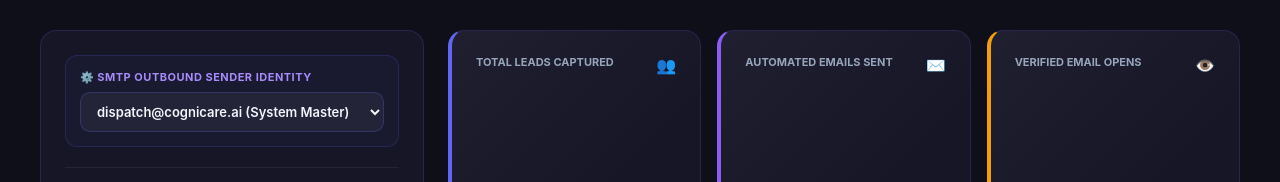
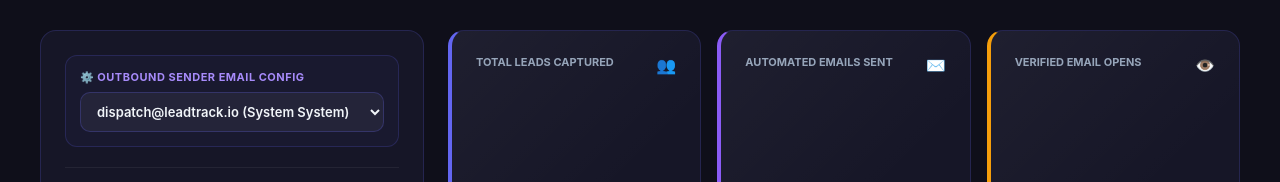
Before and after one commit to Ananyav08/LeadTrack, a React (Vite) app in the folder frontend/: page / in a window 1280 px wide. Shown: the part 144-326 px from the top of the page. Built offline with nearby package versions, Linux system fonts and the light colour scheme.

Commit message:
Update App.jsx

```diff
--- a/frontend/src/App.jsx
+++ b/frontend/src/App.jsx
@@ -4,8 +4,8 @@ export default function App() {
   const [formData, setFormData] = useState({ name: '', email: '', phone: '', company: '', requirement: '' });
   const [msg, setMsg] = useState('');
 
-  // Custom Configuration: Define the active outbound sender email identity
-  const [senderEmail, setSenderEmail] = useState('dispatch@cognicare.ai');
+  // Custom Configuration: Updated to match your project name 'LeadTrack'
+  const [senderEmail, setSenderEmail] = useState('dispatch@leadtrack.io');
 
   const [leads, setLeads] = useState([
     { id: 1, name: 'Rahul Sharma', email: 'rahul@gmail.com', phone: '9876543210', company: 'ABC Pvt Ltd', requirement: 'Need AI automation integration', timestamp: '2026-06-25 15:12:04', opened: true, clicked: false },
@@ -44,7 +44,6 @@ export default function App() {
     };
     setLeads([newLead, ...leads]);
 
-    // Explicit system feedback referencing the authenticated sender profile block
     setMsg(`✅ Inbound route executed. Tracking sequence dispatched via secure relay: ${senderEmail}`);
     setFormData({ name: '', email: '', phone: '', company: '', requirement: '' });
     setTimeout(() => setMsg(''), 5000);
@@ -77,13 +76,13 @@ export default function App() {
         {/* Form and Metrics Section */}
         <div style={{ display: 'grid', gridTemplateColumns: 'repeat(auto-fit, minmax(300px, 1fr))', gap: '24px' }}>
 
-          {/* Form Card with Injected Sender Configuration Box */}
+          {/* Form Card */}
           <div className="glass" style={{ padding: '24px', display: 'flex', flexDirection: 'column', gap: '20px' }}>
 
-            {/* Sender Email Global Selector Block */}
+            {/* Sender Email Global Selector Block - Simplified Labels */}
             <div style={{ background: 'rgba(99, 102, 241, 0.04)', border: '1px solid var(--border)', padding: '14px', borderRadius: '12px' }}>
               <label style={{ fontSize: '11px', fontWeight: '700', color: '#a78bfa', textTransform: 'uppercase', display: 'block', marginBottom: '8px', letterSpacing: '0.5px' }}>
-                ⚙️ SMTP Outbound Sender Identity
+                ⚙️ Outbound Sender Email Config
               </label>
               <select
                 value={senderEmail}
@@ -91,9 +90,9 @@ export default function App() {
                 className="input-field"
                 style={{ padding: '10px 12px', fontSize: '13px', cursor: 'pointer', fontWeight: '600', color: 'var(--text-primary)' }}
               >
-                <option value="dispatch@cognicare.ai" style={{ background: 'var(--bg-card)' }}>dispatch@cognicare.ai (System Master)</option>
-                <option value="sales@cognicare.ai" style={{ background: 'var(--bg-card)' }}>sales@cognicare.ai (Growth Desk)</option>
-                <option value="no-reply@cognicare.ai" style={{ background: 'var(--bg-card)' }}>no-reply@cognicare.ai (Automation Core)</option>
+                <option value="dispatch@leadtrack.io" style={{ background: 'var(--bg-card)' }}>dispatch@leadtrack.io (System System)</option>
+                <option value="sales@leadtrack.io" style={{ background: 'var(--bg-card)' }}>sales@leadtrack.io (Sales Desk)</option>
+                <option value="no-reply@leadtrack.io" style={{ background: 'var(--bg-card)' }}>no-reply@leadtrack.io (Automated Bot)</option>
               </select>
             </div>
 
@@ -146,7 +145,7 @@ export default function App() {
           </div>
         </div>
 
-        {/* Database Logs Section using .glass and customized native alignment rules */}
+        {/* Database Logs Section */}
         <div className="glass" style={{ overflowX: 'auto', display: 'flex', flexDirection: 'column' }}>
           <div style={{ padding: '24px', borderBottom: '1px solid var(--border)', display: 'flex', justifyContent: 'space-between', alignItems: 'center', flexWrap: 'wrap', gap: '12px' }}>
             <div>
```
